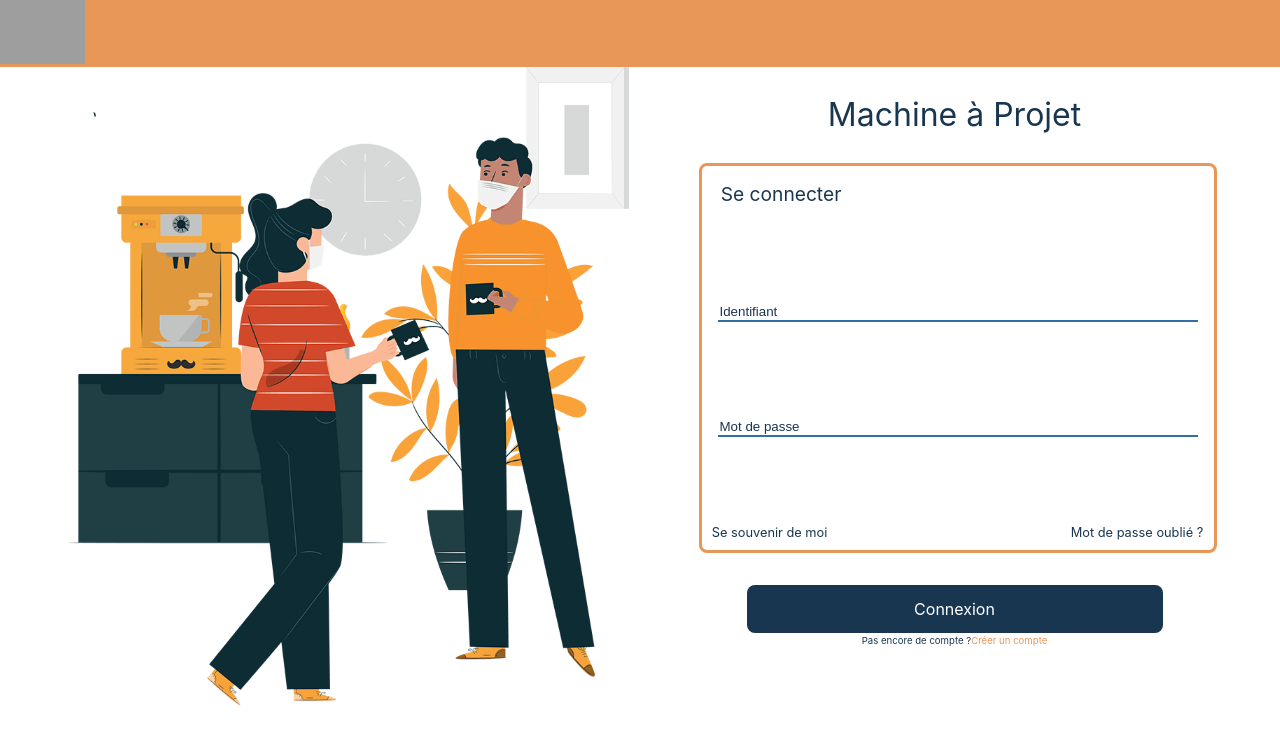
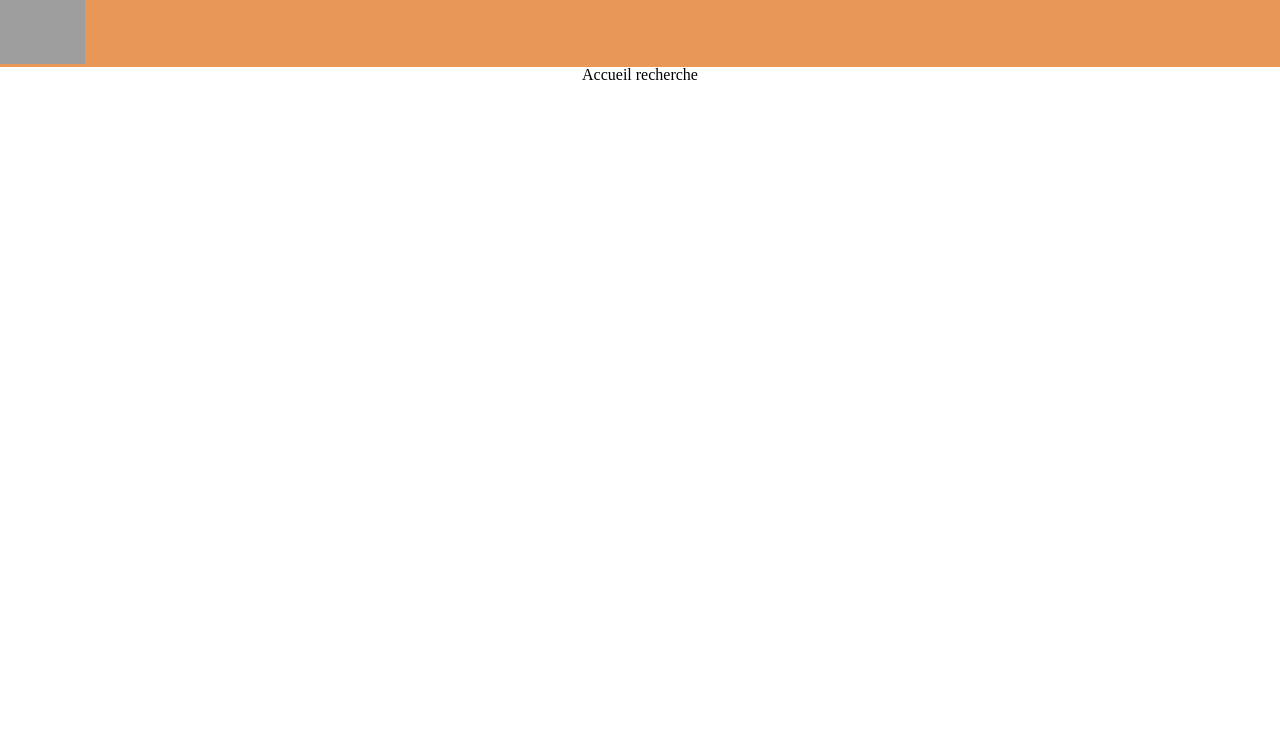
Before and after one commit to ThomasDCW/hackathon2-lille-JS-2203, a React (Vite) app in the folder frontend/: page /accueil in a window 1280 px wide. Shown: the top 744 px of the page. Built offline with nearby package versions, Linux system fonts and the light colour scheme; grey boxes are pictures that could not be loaded.

Commit message:
general layout

```diff
--- a/frontend/src/App.jsx
+++ b/frontend/src/App.jsx
@@ -1,11 +1,18 @@
 import Login from "@pages/Login";
+import Home from "@pages/Home";
+import Form from "@pages/Form";
+import Profil from "@pages/Profil";
+import { Routes, Route } from "react-router-dom";
 
 function App() {
   return (
     <div className="App">
-      <p>
-        <Login />
-      </p>
+      <Routes>
+        <Route path="/" element={<Login />} />
+        <Route path="/accueil" element={<Home />} />
+        <Route path="/resultat/:textEntered" element={<Form />} />
+        <Route path="/perso" element={<Profil />} />
+      </Routes>
     </div>
   );
 }
--- /dev/null
+++ b/frontend/src/pages/Form/index.jsx
@@ -0,0 +1,11 @@
+import Header from "@components/Header";
+import SForm from "./style";
+
+export default function Form() {
+  return (
+    <SForm>
+      <Header />
+      Resultat de recherche
+    </SForm>
+  );
+}
--- /dev/null
+++ b/frontend/src/pages/Form/style.jsx
@@ -0,0 +1,3 @@
+import styled from "styled-components";
+
+export default styled.div``;
--- /dev/null
+++ b/frontend/src/pages/Home/index.jsx
@@ -0,0 +1,11 @@
+import Header from "@components/Header";
+import SHome from "./style";
+
+export default function Home() {
+  return (
+    <SHome>
+      <Header />
+      <div className="loginContainer">Accueil recherche</div>
+    </SHome>
+  );
+}
--- /dev/null
+++ b/frontend/src/pages/Home/style.jsx
@@ -0,0 +1,12 @@
+import styled from "styled-components";
+
+export default styled.div`
+  height: 100vh;
+  .loginPicture {
+    height: 80vh;
+  }
+  .loginContainer {
+    display: flex;
+    justify-content: space-evenly;
+  }
+`;
--- /dev/null
+++ b/frontend/src/pages/Profil/index.jsx
@@ -0,0 +1,11 @@
+import Header from "@components/Header";
+import SProfil from "./style";
+
+export default function Profil() {
+  return (
+    <SProfil>
+      <Header />
+      Profil perso
+    </SProfil>
+  );
+}
--- /dev/null
+++ b/frontend/src/pages/Profil/style.jsx
@@ -0,0 +1,3 @@
+import styled from "styled-components";
+
+export default styled.div``;
```
